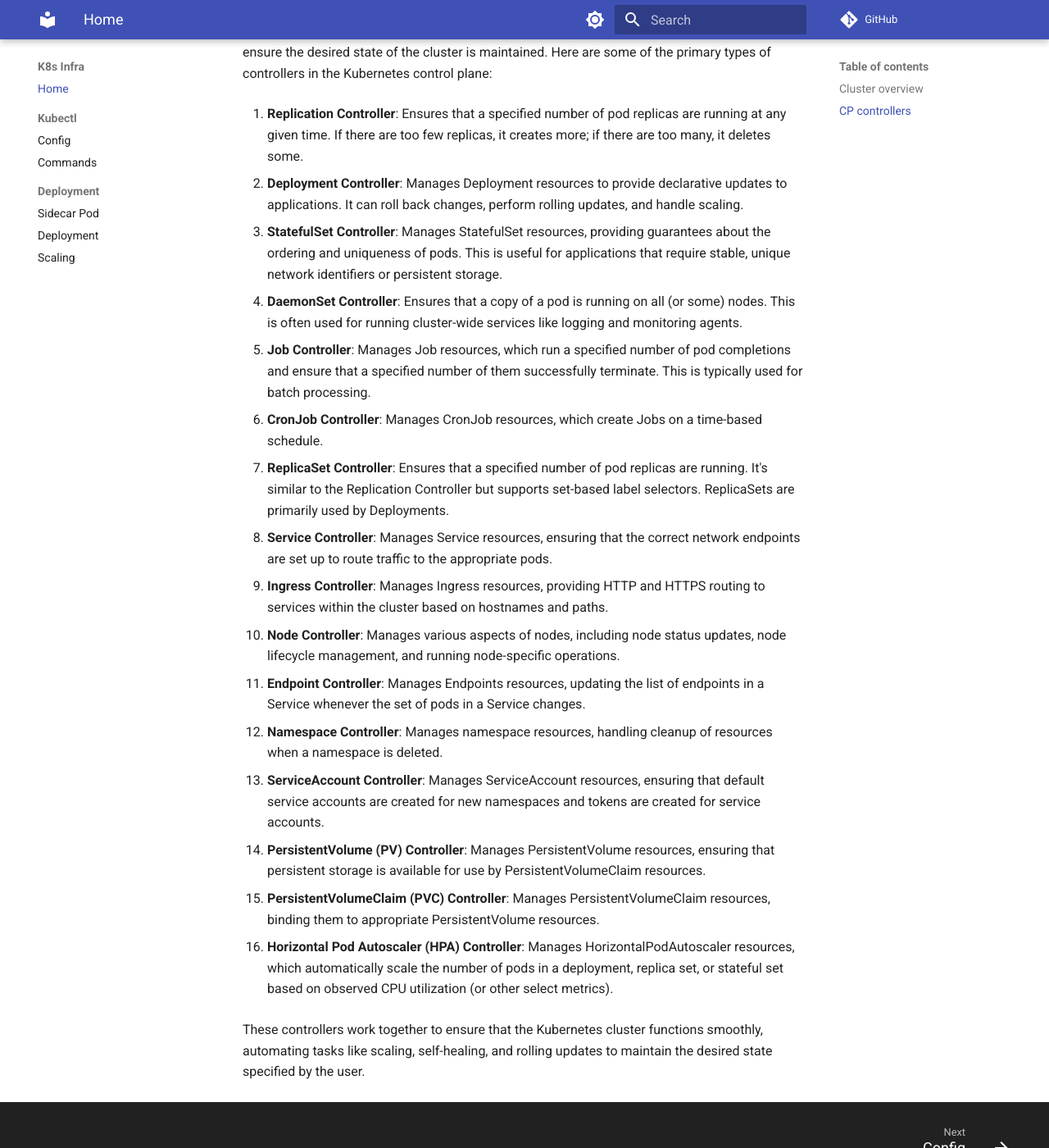
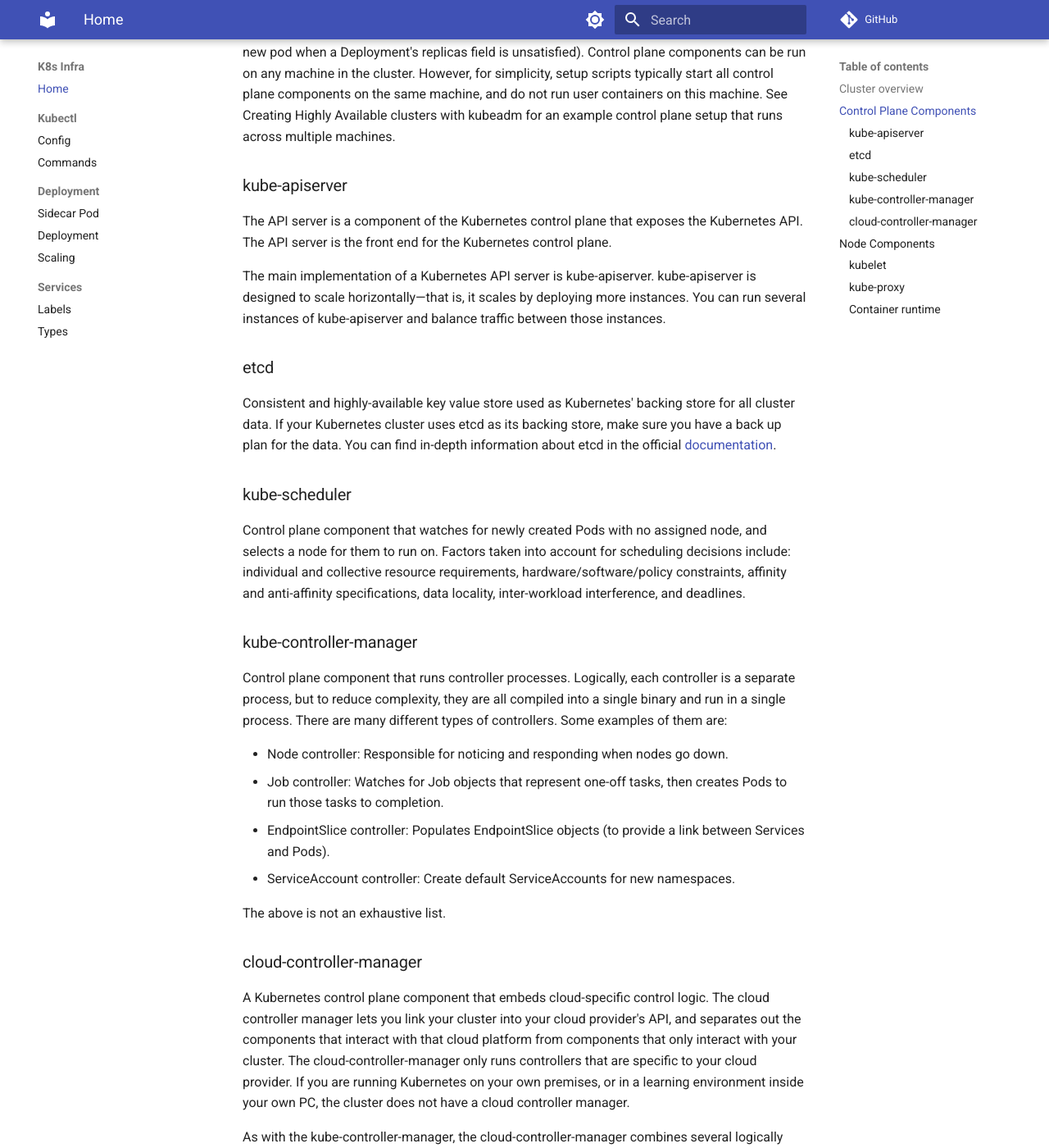
Before and after one commit to Ujstor/k8s-infra, an MkDocs documentation site: the page built from docs/docs/index.md, in a window 1280 px wide and 1400 px high, scrolled down 2173 px. Shown: the whole window at 82% size. Built offline with MkDocs 1.6.1 and Material for MkDocs 9.7.7, drawn with Linux system fonts in a browser that asks for light colours; comment, search, counter and statistics services are not loaded; some of the changed text lies outside the part shown.

Commit message:
services

```diff
--- a/docs/docs/index.md
+++ b/docs/docs/index.md
@@ -22,56 +22,63 @@ k3d cluster create k8s-test \
 
 ![Pod Network](./public/05_pod_network.png)
 
-## CP controllers
+## Control Plane Components
 
-In Kubernetes the control plane is the central management entity that manages the state of the Kubernetes cluster. It consists of several key components, including various controllers that ensure the desired state of the cluster is maintained. Here are some of the primary types of controllers in the Kubernetes control plane:
+The control plane's components make global decisions about the cluster (for example, scheduling), as well as detecting and responding to cluster events (for example, starting up a new pod when a Deployment's replicas field is unsatisfied).
+Control plane components can be run on any machine in the cluster. However, for simplicity, setup scripts typically start all control plane components on the same machine, and do not run user containers on this machine. See Creating Highly Available clusters with kubeadm for an example control plane setup that runs across multiple machines.
 
-1. **Replication Controller**:
-    Ensures that a specified number of pod replicas are running at any given time. If there are too few replicas, it creates more; if there are too many, it deletes some.
+### kube-apiserver
+The API server is a component of the Kubernetes control plane that exposes the Kubernetes API. The API server is the front end for the Kubernetes control plane.
 
-2. **Deployment Controller**:
-    Manages Deployment resources to provide declarative updates to applications. It can roll back changes, perform rolling updates, and handle scaling.
+The main implementation of a Kubernetes API server is kube-apiserver. kube-apiserver is designed to scale horizontally—that is, it scales by deploying more instances. You can run several instances of kube-apiserver and balance traffic between those instances.
 
-3. **StatefulSet Controller**:
-    Manages StatefulSet resources, providing guarantees about the ordering and uniqueness of pods. This is useful for applications that require stable, unique network identifiers or persistent storage.
+### etcd
+Consistent and highly-available key value store used as Kubernetes' backing store for all cluster data.
+If your Kubernetes cluster uses etcd as its backing store, make sure you have a back up plan for the data.
+You can find in-depth information about etcd in the official [documentation](https://etcd.io/docs/).
 
-4. **DaemonSet Controller**:
-    Ensures that a copy of a pod is running on all (or some) nodes. This is often used for running cluster-wide services like logging and monitoring agents.
+### kube-scheduler
+Control plane component that watches for newly created Pods with no assigned node, and selects a node for them to run on.
+Factors taken into account for scheduling decisions include: individual and collective resource requirements, hardware/software/policy constraints, affinity and anti-affinity specifications, data locality, inter-workload interference, and deadlines.
 
-5. **Job Controller**:
-    Manages Job resources, which run a specified number of pod completions and ensure that a specified number of them successfully terminate. This is typically used for batch processing.
+### kube-controller-manager
+Control plane component that runs controller processes.
+Logically, each controller is a separate process, but to reduce complexity, they are all compiled into a single binary and run in a single process.
+There are many different types of controllers. Some examples of them are:
 
-6. **CronJob Controller**:
-    Manages CronJob resources, which create Jobs on a time-based schedule.
+- Node controller: Responsible for noticing and responding when nodes go down.
+- Job controller: Watches for Job objects that represent one-off tasks, then creates Pods to run those tasks to completion.
+- EndpointSlice controller: Populates EndpointSlice objects (to provide a link between Services and Pods).
+- ServiceAccount controller: Create default ServiceAccounts for new namespaces.
 
-7. **ReplicaSet Controller**:
-    Ensures that a specified number of pod replicas are running. It's similar to the Replication Controller but supports set-based label selectors. ReplicaSets are primarily used by Deployments.
+The above is not an exhaustive list.
 
-8. **Service Controller**:
-    Manages Service resources, ensuring that the correct network endpoints are set up to route traffic to the appropriate pods.
+### cloud-controller-manager
+A Kubernetes control plane component that embeds cloud-specific control logic. The cloud controller manager lets you link your cluster into your cloud provider's API, and separates out the components that interact with that cloud platform from components that only interact with your cluster.
+The cloud-controller-manager only runs controllers that are specific to your cloud provider. If you are running Kubernetes on your own premises, or in a learning environment inside your own PC, the cluster does not have a cloud controller manager.
 
-9. **Ingress Controller**:
-    Manages Ingress resources, providing HTTP and HTTPS routing to services within the cluster based on hostnames and paths.
+As with the kube-controller-manager, the cloud-controller-manager combines several logically independent control loops into a single binary that you run as a single process. You can scale horizontally (run more than one copy) to improve performance or to help tolerate failures.
 
-10. **Node Controller**:
-    Manages various aspects of nodes, including node status updates, node lifecycle management, and running node-specific operations.
+The following controllers can have cloud provider dependencies:
 
-11. **Endpoint Controller**:
-     Manages Endpoints resources, updating the list of endpoints in a Service whenever the set of pods in a Service changes.
+- Node controller: For checking the cloud provider to determine if a node has been deleted in the cloud after it stops responding
+- Route controller: For setting up routes in the underlying cloud infrastructure
+- Service controller: For creating, updating and deleting cloud provider load balancers
 
-12. **Namespace Controller**:
-     Manages namespace resources, handling cleanup of resources when a namespace is deleted.
 
-13. **ServiceAccount Controller**:
-     Manages ServiceAccount resources, ensuring that default service accounts are created for new namespaces and tokens are created for service accounts.
+## Node Components
+Node components run on every node, maintaining running pods and providing the Kubernetes runtime environment.
 
-14. **PersistentVolume (PV) Controller**:
-     Manages PersistentVolume resources, ensuring that persistent storage is available for use by PersistentVolumeClaim resources.
+### kubelet
+An agent that runs on each node in the cluster. It makes sure that containers are running in a Pod.
+The kubelet takes a set of PodSpecs that are provided through various mechanisms and ensures that the containers described in those PodSpecs are running and healthy. The kubelet doesn't manage containers which were not created by Kubernetes.
 
-15. **PersistentVolumeClaim (PVC) Controller**:
-     Manages PersistentVolumeClaim resources, binding them to appropriate PersistentVolume resources.
+### kube-proxy
+kube-proxy is a network proxy that runs on each node in your cluster, implementing part of the Kubernetes Service concept.
+kube-proxy maintains network rules on nodes. These network rules allow network communication to your Pods from network sessions inside or outside of your cluster.
+kube-proxy uses the operating system packet filtering layer if there is one and it's available. Otherwise, kube-proxy forwards the traffic itself.
 
-16. **Horizontal Pod Autoscaler (HPA) Controller**:
-     Manages HorizontalPodAutoscaler resources, which automatically scale the number of pods in a deployment, replica set, or stateful set based on observed CPU utilization (or other select metrics).
+### Container runtime
+A fundamental component that empowers Kubernetes to run containers effectively. It is responsible for managing the execution and lifecycle of containers within the Kubernetes environment.
 
-These controllers work together to ensure that the Kubernetes cluster functions smoothly, automating tasks like scaling, self-healing, and rolling updates to maintain the desired state specified by the user.
+Kubernetes supports container runtimes such as containerd, CRI-O, and any other implementation of the Kubernetes CRI (Container Runtime Interface).
--- a/docs/mkdocs.yml
+++ b/docs/mkdocs.yml
@@ -37,6 +37,9 @@ nav:
     - Sidecar Pod: deployment/sidecar-pod.md
     - Deployment: deployment/deployment.md
     - Scaling: deployment/scaling.md
+  - Services:
+      - Labels: services/services.md
+      - Types: services/service-types.md
 
 extra:
     generator: false
```
Also changed, not shown: docs/docs/kubectl/commands.md (+8 -0 lines), docs/docs/services/service-types.md (added, +66 -0 lines), docs/docs/services/services.md (added, +11 -0 lines), docs/docs/public/08_services_labels.png (added), docs/docs/public/09_nodeport_services.png (added), docs/docs/public/10_lb_services.png (added), 3 other files.
